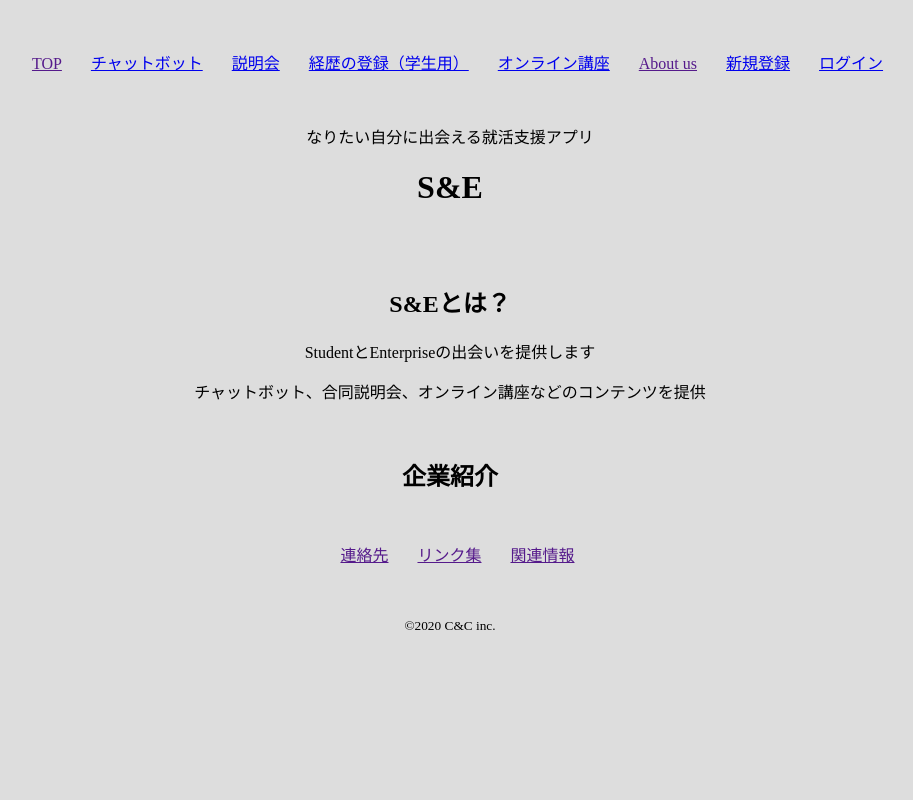
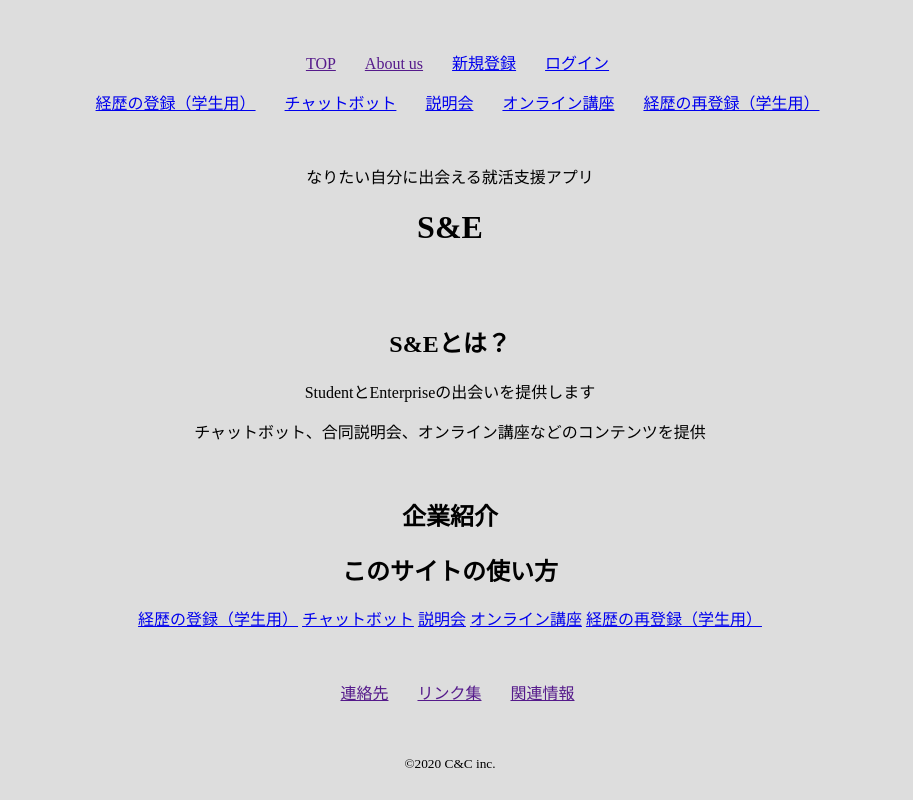
Before and after one commit to tanacchi/C-and-C-product, a Flask app: page / in a window 1280 px wide. Shown: the whole page, without its empty margins (190-1103 px from the left). Run offline with Flask 2, Linux system fonts and the light colour scheme.

Commit message:
Add nav irekae

```diff
--- a/c_and_c/templates/index.html
+++ b/c_and_c/templates/index.html
@@ -25,13 +25,17 @@
       <div class="menu">
         <ul>
           <li><a href="" >TOP</a></li>
-          <li><a href="https://kawakato2020-09-09.mybluemix.net/bot" >チャットボット</a></li>
-          <li><a href="{{ url_for('list_briefing') }}" >説明会</a></li>
-          <li><a href="{{ url_for('create_history') }}" >経歴の登録（学生用）</a></li>
-          <li><a href="{{ url_for('list_lectures') }}" >オンライン講座</a></li>
           <li><a href="" >About us</a></li>
           <li><a href="{{ url_for('register') }}" >新規登録</a></li>
           <li><a href="{{ url_for('login') }}" >ログイン</a></li>
+        </ul>
+        <ul>
+          <li><a href="{{ url_for('create_history') }}" >経歴の登録（学生用）</a></li>
+          <li><a href="https://kawakato2020-09-09.mybluemix.net/bot" >チャットボット</a></li>
+          <li><a href="{{ url_for('list_briefing') }}" >説明会</a></li>
+          <li><a href="{{ url_for('list_lectures') }}" >オンライン講座</a></li>
+          <li><a href="{{ url_for('create_history') }}" >経歴の再登録（学生用）</a></li>
+
         </ul>
       </div>
     </header>
@@ -42,9 +46,17 @@
     <h2>S&Eとは？</h2>
     <p>StudentとEnterpriseの出会いを提供します</p>
     <p>チャットボット、合同説明会、オンライン講座などのコンテンツを提供</p>
-
     <br>
     <h2>企業紹介</h2>
+    <h2>このサイトの使い方</h2>
+    <a href="{{ url_for('create_history') }}" >経歴の登録（学生用）</a>
+    <a href="https://kawakato2020-09-09.mybluemix.net/bot" >チャットボット</a>
+    <a href="{{ url_for('list_briefing') }}" >説明会</a>
+    <a href="{{ url_for('list_lectures') }}" >オンライン講座</a>
+    <a href="{{ url_for('create_history') }}" >経歴の再登録（学生用）</a>
+
+
+
 
     <footer>
       <div class="menu">
```
